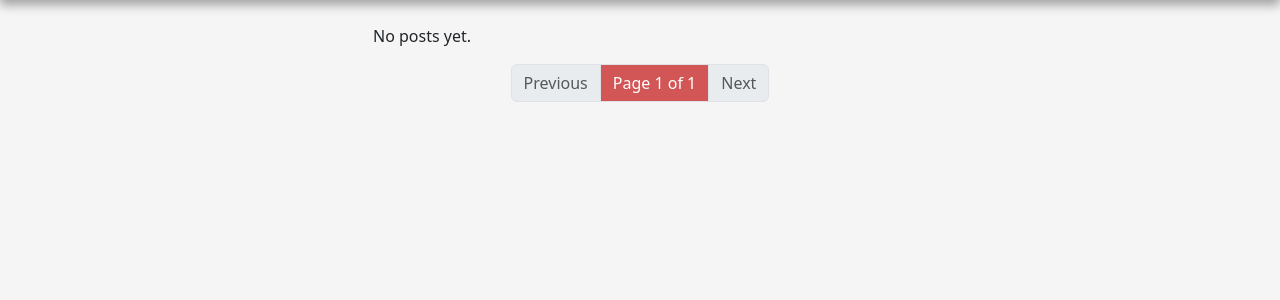
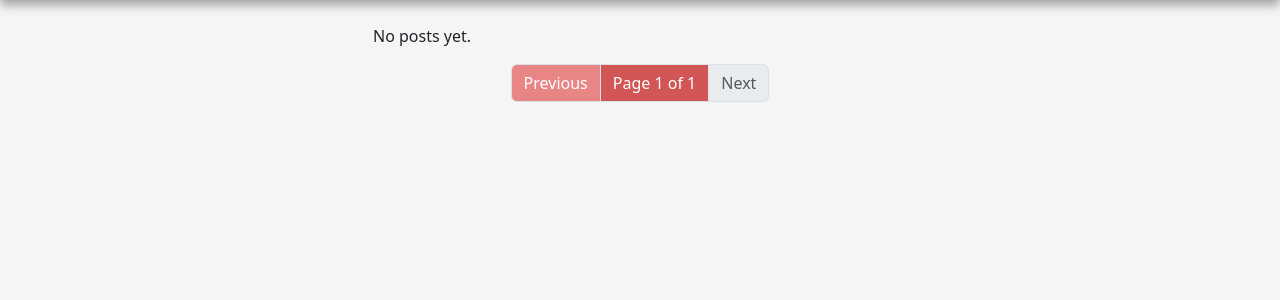
Before and after one commit to arun-dhanjal/the_cube_review, a Django app: page / in a window 1280 px wide, with the pointer over the restyled element. Shown: the part 68-368 px from the top of the page. Run offline with Django 4.2, Linux system fonts and the light colour scheme; data that the repository does not hold is empty.

Commit message:
Update pagination button hover styling

```diff
--- a/static/css/style.css
+++ b/static/css/style.css
@@ -53,6 +53,11 @@ body {
     background-color: #d35656;
 }
 
+.page-link:hover {
+    color: white;
+    background-color: #e88686;
+}
+
 .page-indicator {
     color: white;
     background-color: #d35656;
```
